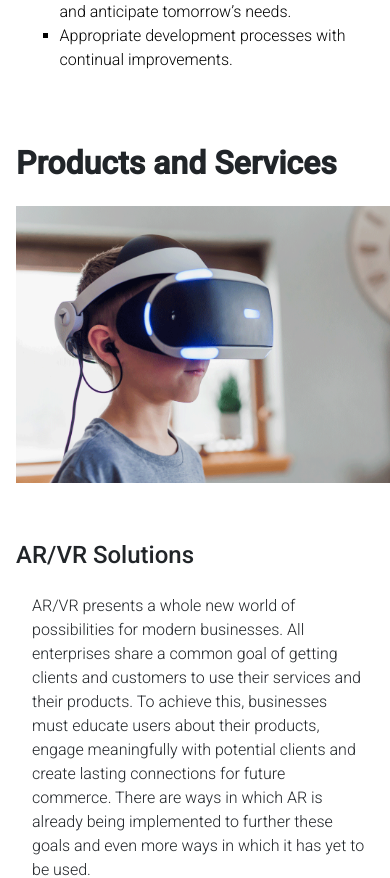
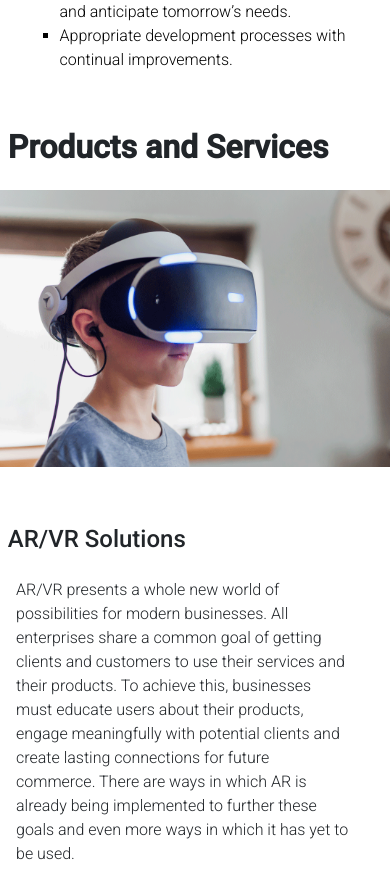
Before and after one commit to Mizan-Primex/resolved-synctella, a React (Create React App) app: page / in a window 390 px wide. Shown: the part 3100-3978 px from the top of the page. Built offline with nearby package versions, Linux system fonts and the light colour scheme.

Commit message:
size fixed

```diff
--- a/src/Component/Home/Home.css
+++ b/src/Component/Home/Home.css
@@ -794,14 +794,16 @@ button:focus{
     display: block;
 }
 .txt-3 {
-    padding: 1rem;
+    padding: 0rem;
 }
 .txt-3 h1{
     font-size: 200%;
     font-weight: 700;
+    padding-left: 2%;
 }
 .txt-3 h2{
     margin-top: 15%;
+    padding-left: 2%;
 }
 .txt-3 p {
     padding-left: 1rem;
@@ -871,16 +873,18 @@ button:focus{
     font-family: Roboto;
     font-size: 110%;
     font-weight: 300;
-    padding: 1rem;
+    padding: 0rem;
     height:auto;
     width: 100vw;
     margin-top: 1rem;
 }
 .managedIt-txt h1{
     font-size: 150%;
+    padding-left: 3%;
 }
 .managedIt-txt p{
     margin-top: 1rem;
+    padding: 3%;
 }
 .managedIt-txt ul {
     font-size: 100%;
```
